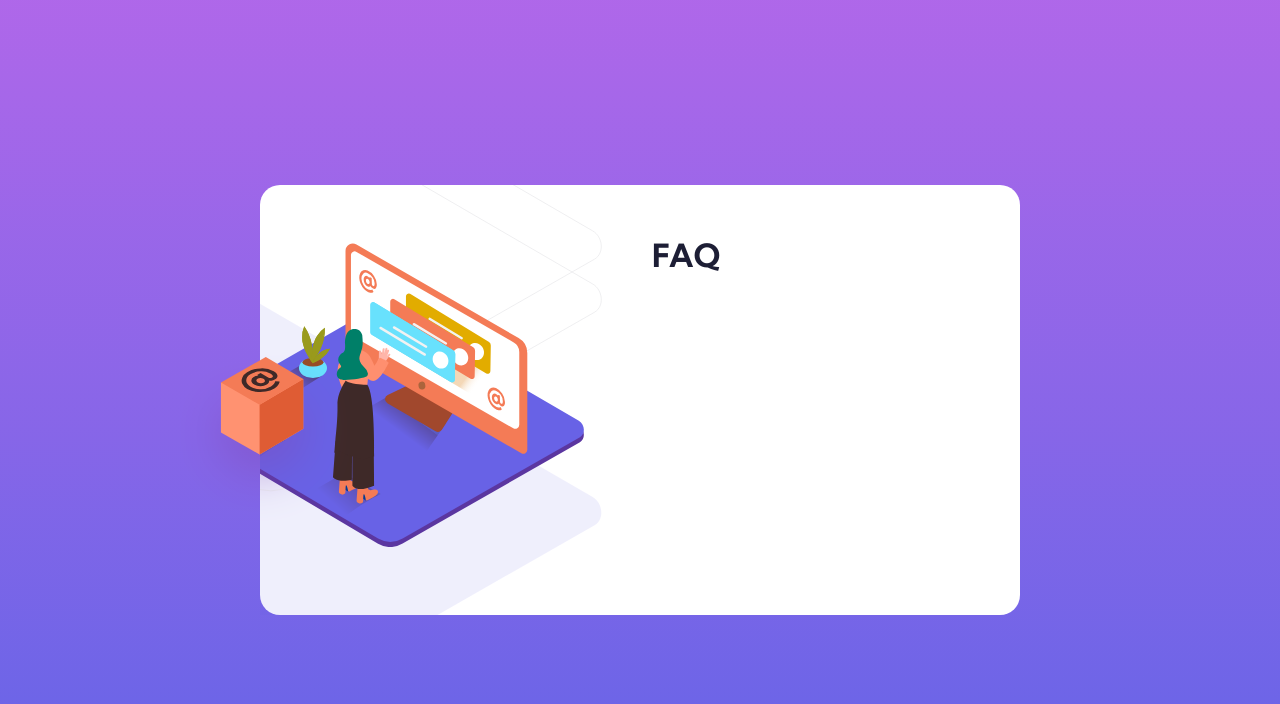
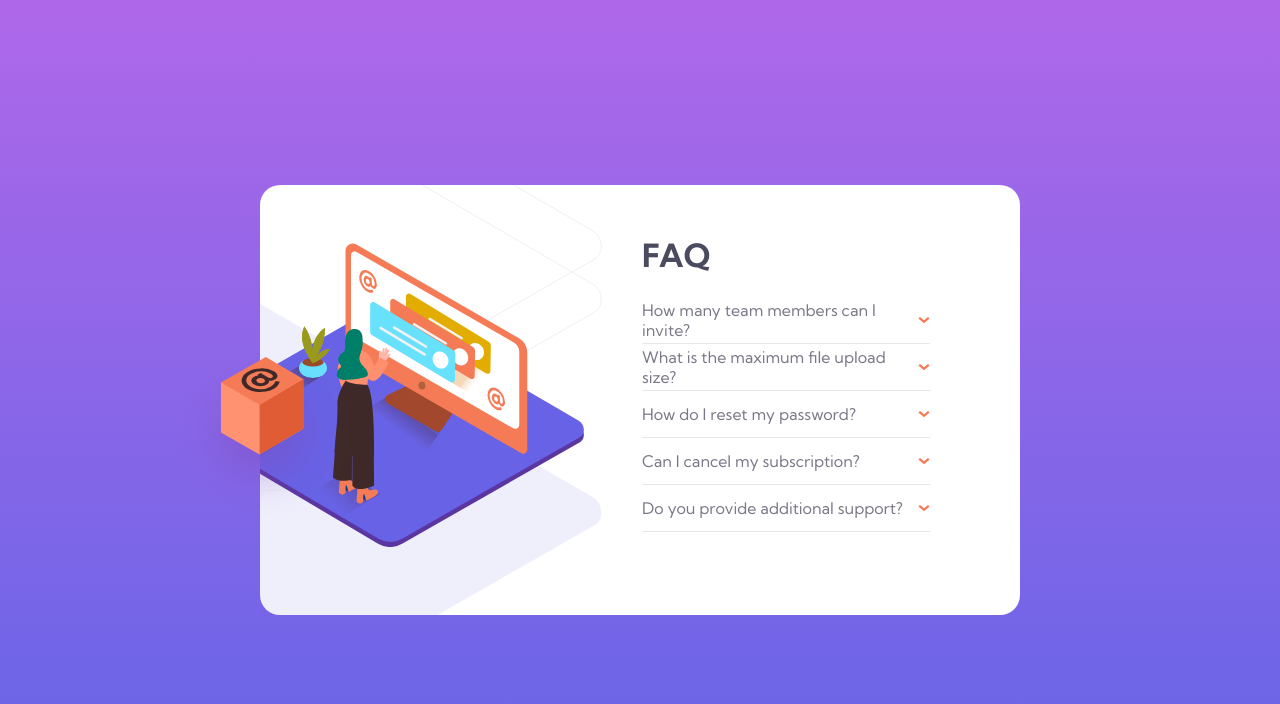
Before and after one commit to bustamantedeveloperfullstack/faq-accordion-card, a plain HTML site: page index.html in a window 1280 px wide. Drawn offline with Linux system fonts and the light colour scheme.

Commit message:
tercer commit, JS finalizado

```diff
--- a/css/styles.css
+++ b/css/styles.css
@@ -20,14 +20,13 @@
 body {
   width: 100vw;
   height: 100vh;
-  font-family: 'Kumbh Sans', sans-serif;
-  font-weight: 400;
-  font-size: 12px;
   display: flex;
   justify-content: center;
   align-items: center;
   background: linear-gradient(to bottom, var(--grad-violet), var(--grad-blue));
   color: var(--text2);
+  font-family: 'Kumbh Sans', sans-serif;
+  font-weight: 400;
 }
 
 .card {
@@ -73,7 +72,7 @@ body {
 
 .card-right {
   width: 418px;
-  padding: 50px 90px 50px 50px;
+  padding: 50px 90px 50px 40px;
   display: flex;
   flex-direction: column;
   justify-content: flex-start;
@@ -81,9 +80,9 @@ body {
 }
 
 .title {
-  font-size: 2rem;
-  font-weight: 700;
-  color: var(--Very-dark-desaturated-blue);
+  font-size: 32px;
+  font-weight: 700px;
+  color: var(--text1);
 }
 
 .faqs {
@@ -101,7 +100,6 @@ body {
   align-items: center;
   cursor: pointer;
   color: var(--text2);
-  transition: color 0.3s ease, font-weight 0.3s ease;
 }
 
 .faq-question:hover {
@@ -112,19 +110,20 @@ body {
 .flecha {
   width: 12px;
   height: 7px;
-  transition: transform 0.3s ease;
 }
 
 .faq-response {
   display: none;
+  font-size: 12px;
   padding: 10px 0;
+  color: var(--text2);
 }
 
-/* estilos por eventos js */
 .faq-question-text {
   transition: font-weight 0.3s ease, color 0.3s ease;
 }
 
+/* estilos por eventos js */
 .faq-container.active .faq-response {
   display: block;
 }
--- a/faqsArrays.js
+++ b/faqsArrays.js
@@ -1,4 +1,4 @@
-const faqArrays = [
+const faqsArrays = [
   {
     id: 1,
     question: "How many team members can I invite?",
--- a/js/script.js
+++ b/js/script.js
@@ -0,0 +1,32 @@
+const faqsDiv = document.querySelector('.faqs');
+
+faqsArrays.forEach(faq => {
+  const faqContainer = document.createElement('div');
+  faqContainer.classList.add('faq-container');
+
+  const faqQuestion = document.createElement('div');
+  faqQuestion.classList.add('faq-question');
+  faqQuestion.innerHTML = `
+  <span class='faq-question-text'>${faq.question}</span>
+  <img src='./images/icon-arrow-down.svg' alt='illustration-img-woman' class='flecha'/>
+  `;
+
+  const faqResponse = document.createElement('div');
+  faqResponse.classList.add('faq-response');
+  faqResponse.textContent = faq.response;
+
+  faqContainer.appendChild(faqQuestion);
+  faqContainer.appendChild(faqResponse);
+  faqsDiv.appendChild(faqContainer);
+
+  //al dar click, si esta activo lo remueve, sino remueve todos y activa el clicleado
+  faqQuestion.addEventListener('click', () => {
+    faqContainer.classList.contains('active') ?
+      faqContainer.classList.remove('active') : (
+        document.querySelectorAll('.faq-container').forEach(container => {
+          container.classList.remove('active');
+        }),
+        faqContainer.classList.toggle('active')
+      );
+  });
+});
```
Also changed, not shown: index.html (+1 -0 lines), 3 other files.
